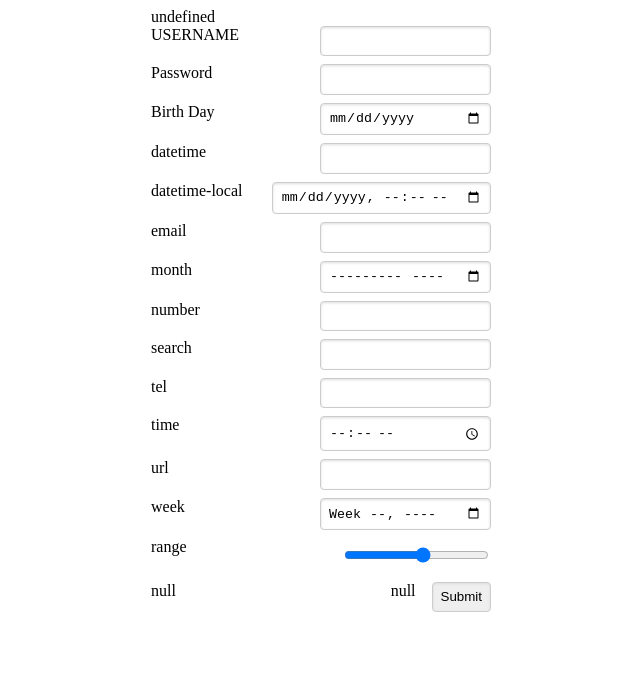
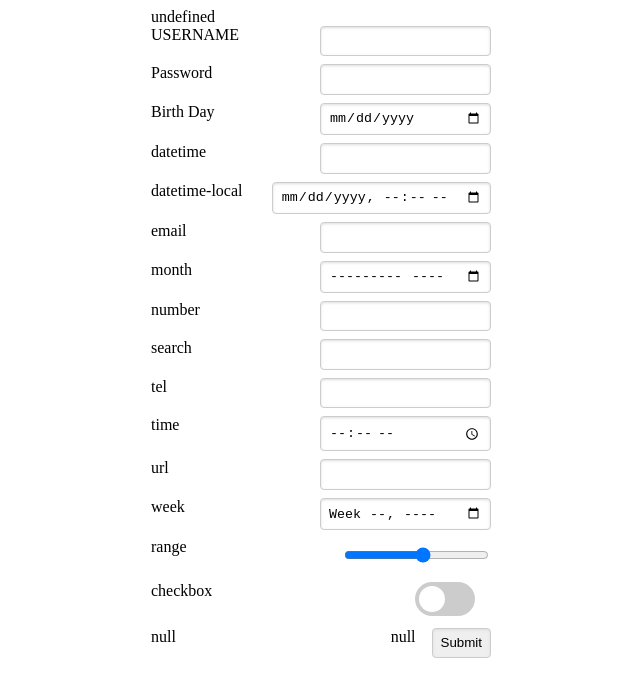
Before and after one commit to jojo-joo/j-Forms, a plain HTML site: page src/example.html in a window 1280 px wide. Shown: the whole page, without its empty margins (319-959 px from the left). Drawn offline with Linux system fonts and the light colour scheme.

Commit message:
add toogle style checkbox

```diff
--- a/src/example.html
+++ b/src/example.html
@@ -33,9 +33,9 @@
           "exclusiveMinimum": true,
           "maximum": 10
         },
-        // "checkbox": {
-        //   "type": "boolean"
-        // },
+        "checkbox": {
+          "type": "boolean"
+        },
         // "gender": {
         //   "type": "string",
         //   "title": "Gender",
--- a/src/forms-nr.css
+++ b/src/forms-nr.css
@@ -67,3 +67,46 @@
 .pure-form-aligned .pure-control-group select {
     flex: 1;
 }
+
+.toggle-switch {
+    position: relative;
+    display: inline-block;
+    width: 60px;
+    height: 34px;
+    margin: 0
+}
+
+.toggle-switch input {
+    display: none;
+}
+
+.slider {
+    position: absolute;
+    cursor: pointer;
+    top: 0;
+    left: 0;
+    right: 0;
+    bottom: 0;
+    background: #ccc;
+    border-radius: 34px;
+    margin: 0
+}
+
+.toggle-switch input:checked+.slider {
+    background: #2196F3;
+}
+
+.slider:before {
+    position: absolute;
+    content: "";
+    height: 26px;
+    width: 26px;
+    left: 4px;
+    bottom: 4px;
+    background: #fff;
+    border-radius: 50%;
+}
+
+.toggle-switch input:checked+.slider:before {
+    transform: translateX(26px);
+}
--- a/src/jsonform.js
+++ b/src/jsonform.js
@@ -428,13 +428,14 @@
       }
     },
     'checkbox': {
-      'template': '<div class="checkbox"><label><input type="checkbox" id="<%= id %>" ' +
-        '<%= (fieldHtmlClass ? " class=\'" + fieldHtmlClass + "\'": "") %>' +
-        'name="<%= node.name %>" value="1" <% if (value) {%>checked<% } %>' +
-        '<%= (node.disabled? " disabled" : "")%>' +
-        '<%= (node.schemaElement && node.schemaElement.required && (node.schemaElement.type !== "boolean") ? " required=\'required\'" : "") %>' +
-        ' /><%= node.inlinetitle || "" %>' +
-        '</label></div>',
+      // 'template': '<div class="checkbox"><label><input type="checkbox" id="<%= id %>" ' +
+      //   '<%= (fieldHtmlClass ? " class=\'" + fieldHtmlClass + "\'": "") %>' +
+      //   'name="<%= node.name %>" value="1" <% if (value) {%>checked<% } %>' +
+      //   '<%= (node.disabled? " disabled" : "")%>' +
+      //   '<%= (node.schemaElement && node.schemaElement.required && (node.schemaElement.type !== "boolean") ? " required=\'required\'" : "") %>' +
+      //   ' /><%= node.inlinetitle || "" %>' +
+      //   '</label></div>',
+        template : (data) => `<div class="checkbox"><label class="toggle-switch"><input type="checkbox" id="${data.id}" name="${data.node.name}" value="1" ${data.value ? 'checked' : ''} ${data.node.disabled ? 'disabled' : ''} ${data.node.schemaElement && data.node.schemaElement.required && (data.node.schemaElement.type !== "boolean") ? 'required="required"' : ''} /> ${data.node.inlinetitle || ""}<div class="slider"></div></label></div>`,
       'getElement': function (el) {
         return $(el).parent().get(0);
       }
```
